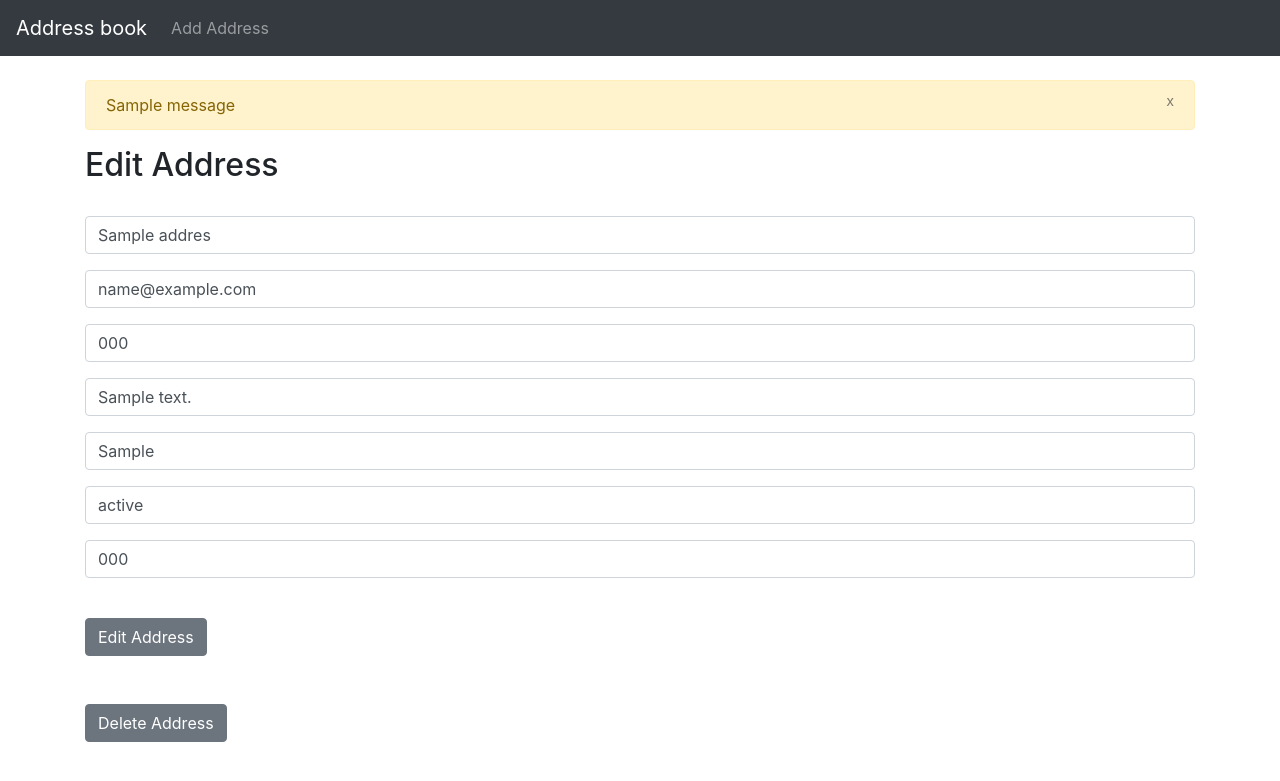
After one commit to elkubosky/My-Address-Book, a Django app: page /edit/1 in a window 1280 px wide. The commit adds this page. Shown: the top 781 px of the page. Run offline with Django 3.2, Linux system fonts and the light colour scheme; tables that the repository leaves empty hold one stand-in row (values such as "Sample post"); one stand-in notice (Sample message) is shown; some libraries are stand-ins or nearby versions.

Commit message:
All done

```diff
--- a/address_book/templates/base.html
+++ b/address_book/templates/base.html
@@ -30,13 +30,25 @@
   </div>
 </nav>
 
+    <br/>
+    <div class='container'>
 
+        {% if messages %}
+          {% for message in messages %}
+            <div class="alert alert-warning alert-dismissable" role="alert">
+              <button class='close' data-dismiss='alert'>
+                      <small><sup>x</sup></small>
+                  </button>
+              {{ message }}
+            </div>
+          {% endfor %}
 
-  	<br/>
-  	<div class='container'>
-	    {% block content %}
-		{% endblock %}
-	</div>
+        {% endif %}
+
+  	    {% block content %}
+  		  {% endblock %}
+
+    </div>
     <!-- Optional JavaScript -->
     <!-- jQuery first, then Popper.js, then Bootstrap JS -->
     <script src="https://code.jquery.com/jquery-3.3.1.slim.min.js" integrity="sha384-q8i/X+965DzO0rT7abK41JStQIAqVgRVzpbzo5smXKp4YfRvH+8abtTE1Pi6jizo" crossorigin="anonymous"></script>
--- /dev/null
+++ b/address_book/templates/edit.html
@@ -0,0 +1,57 @@
+{% extends 'base.html' %}
+
+
+{% block content %}
+
+<h2>Edit Address</h2>
+</br>
+
+{% if get_address %}
+	<form method='POST'>
+	{% csrf_token %}
+
+	  <div class="form-group">
+	    <input type="text" class="form-control" id="exampleInputEmail1" aria-describedby="emailHelp" value="{{ get_address.name }}" name='name'>
+	  </div>
+
+	   <div class="form-group">
+	    <input type="text" class="form-control" id="exampleInputEmail1" aria-describedby="emailHelp" value="{{ get_address.email }}" name='email'>
+	  </div>
+
+	  <div class="form-group">
+	    <input type="text" class="form-control" id="exampleInputEmail1" aria-describedby="emailHelp" value="{{ get_address.phone }}" name='phone'>
+	  </div>
+
+	  <div class="form-group">
+	    <input type="text" class="form-control" id="exampleInputEmail1" aria-describedby="emailHelp" value="{{ get_address.address }}" name='address'>
+	  </div>
+
+	  <div class="form-group">
+	    <input type="text" class="form-control" id="exampleInputEmail1" aria-describedby="emailHelp" value="{{ get_address.city }}" name='city'>
+	  </div>
+
+	  <div class="form-group">
+	    <input type="text" class="form-control" id="exampleInputEmail1" aria-describedby="emailHelp" value="{{ get_address.state }}" name='state'>
+	  </div>
+
+	  <div class="form-group">
+	    <input type="text" class="form-control" id="exampleInputEmail1" aria-describedby="emailHelp" value="{{ get_address.zipcode }}" name='zipcode'>
+	  </div>
+
+	<div class="form-group">
+	    <input type="hidden" value="{{ get_address.id }}" name='id'>
+	</div>
+
+</br>
+	  <button type="submit" class="btn btn-secondary">Edit Address</button>
+	</form>
+</br>
+</br>
+<form method='Post' action='{% url 'delete' get_address.id %}'>
+	{% csrf_token %}
+	<input type="hidden" value="{{ get_address.id }}" name='id'>
+	<button type="submit" class="btn btn-secondary">Delete Address</button>
+</form>
+
+{% endif %}
+{% endblock %}
--- a/address_book/urls.py
+++ b/address_book/urls.py
@@ -4,4 +4,6 @@ from . import views
 urlpatterns = [
 	path('', views.home, name='home'),
 	path('add_address', views.add_address, name='add_address'),
+	path('edit/<list_id>', views.edit, name='edit'),
+	path('delete/<list_id>', views.delete, name='delete'),
 ]
--- a/address_book/views.py
+++ b/address_book/views.py
@@ -1,7 +1,48 @@
 from django.shortcuts import render, redirect
+from .models import Address
+from .forms import AddressForm
+from django.contrib import messages
 
 def home(request):
-	return render(request, 'home.html', {})
+	all_addresses = Address.objects.all
+	return render(request, 'home.html', {'all_addresses': all_addresses})
 
 def add_address(request):
-	return render(request, 'add_address.html', {})
+	if request.method == 'POST': # if someone click on the button, they POST the data, and do what above
+		form = AddressForm(request.POST or None)
+		if form.is_valid():
+			form.save()
+			messages.success(request, ("Address Has Been Added!"))
+			return redirect('home')
+		else:
+			messages.success(request, ('Seems like there was an error...'))
+			return render(request, 'add_address.html', {})
+	else:
+		return render(request, 'add_address.html', {}) # otherwise just re-show the form
+
+
+def edit(request, list_id):
+	if request.method == 'POST':
+		current_address = Address.objects.get(pk=list_id) # we don`t want all objects, only one we want to edit
+		form = AddressForm(request.POST or None, instance=current_address)
+		if form.is_valid():
+			form.save()
+			messages.success(request, ("Address Has Been Edited!"))
+			return redirect('home')
+		else:
+			messages.success(request, ('Seems like there was an error...'))
+			return render(request, 'edit.html', {})
+	else:
+		get_address = Address.objects.get(pk=list_id)
+		return render(request, 'edit.html', {'get_address': get_address}) # otherwise just re-show the form
+
+
+def delete(request, list_id):
+	if request.method == 'POST':
+		current_address = Address.objects.get(pk=list_id)
+		current_address.delete()
+		messages.success(request, ("Address Has Been Deleted"))
+		return redirect('home')
+	else:
+		messages.success(request, ('Nothing To See Here...'))
+		return render(request, 'home', {})
```
Also changed, not shown: address_book/forms.py (added, +7 -0 lines), address_book/templates/add_address.html (+35 -1 lines), address_book/templates/home.html (+31 -1 lines).
